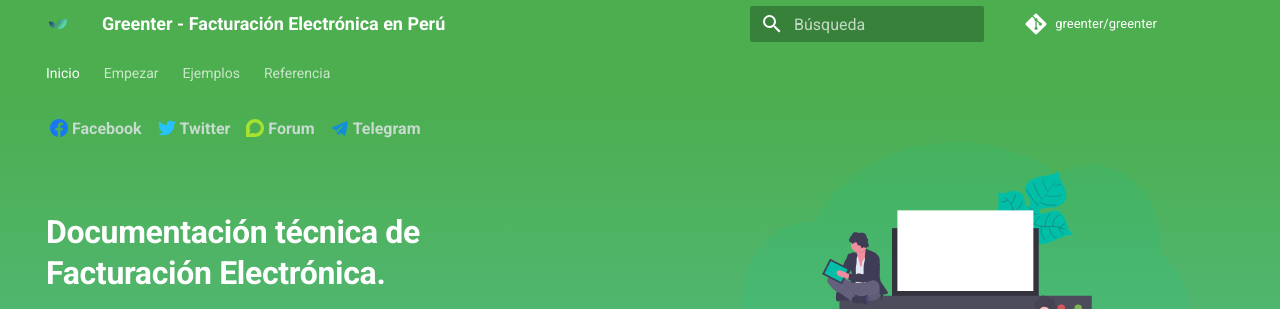
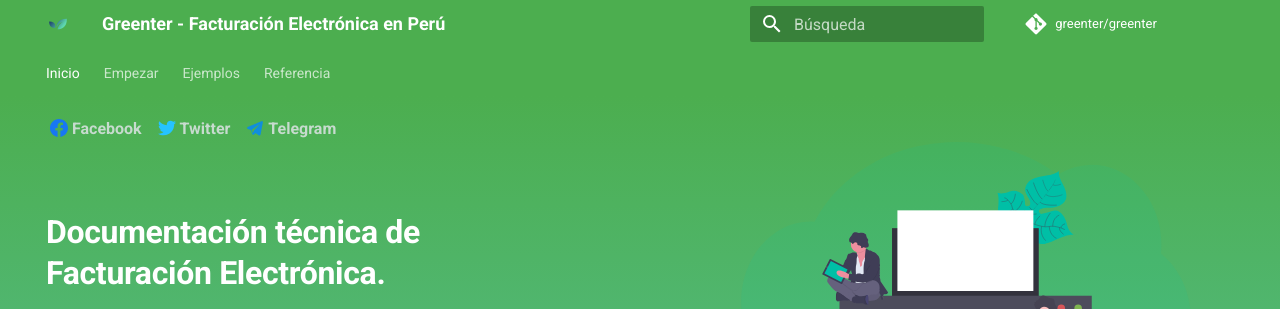
Before and after one commit to thegreenter/docs, an MkDocs documentation site: the page built from docs/index.md, in a window 1280 px wide. Shown: the top 309 px of the page. Built offline with MkDocs 1.6.1 and Material for MkDocs 9.7.7, drawn with Linux system fonts in a browser that asks for light colours; comment, search, counter and statistics services are not loaded.

Commit message:
Update Telegram url

```diff
--- a/docs/overrides/home.html
+++ b/docs/overrides/home.html
@@ -7,8 +7,8 @@
     <div class="social-top">
         <a href="https://fb.me/thegreenter" target="_blank"> <span class="twemoji facebook"> <svg role="img" viewBox="0 0 24 24" xmlns="http://www.w3.org/2000/svg"><path d="M23.9981 11.9991C23.9981 5.37216 18.626 0 11.9991 0C5.37216 0 0 5.37216 0 11.9991C0 17.9882 4.38789 22.9522 10.1242 23.8524V15.4676H7.07758V11.9991H10.1242V9.35553C10.1242 6.34826 11.9156 4.68714 14.6564 4.68714C15.9692 4.68714 17.3424 4.92149 17.3424 4.92149V7.87439H15.8294C14.3388 7.87439 13.8739 8.79933 13.8739 9.74824V11.9991H17.2018L16.6698 15.4676H13.8739V23.8524C19.6103 22.9522 23.9981 17.9882 23.9981 11.9991Z"></path></svg> </span> <strong>Facebook</strong> </a>
         <a href="https://twitter.com/thegreenter" target="_blank"> <span class="twemoji twitter"> <svg xmlns="http://www.w3.org/2000/svg" viewBox="0 0 512 512"><path d="M459.37 151.716c.325 4.548.325 9.097.325 13.645 0 138.72-105.583 298.558-298.558 298.558-59.452 0-114.68-17.219-161.137-47.106 8.447.974 16.568 1.299 25.34 1.299 49.055 0 94.213-16.568 130.274-44.832-46.132-.975-84.792-31.188-98.112-72.772 6.498.974 12.995 1.624 19.818 1.624 9.421 0 18.843-1.3 27.614-3.573-48.081-9.747-84.143-51.98-84.143-102.985v-1.299c13.969 7.797 30.214 12.67 47.431 13.319-28.264-18.843-46.781-51.005-46.781-87.391 0-19.492 5.197-37.36 14.294-52.954 51.655 63.675 129.3 105.258 216.365 109.807-1.624-7.797-2.599-15.918-2.599-24.04 0-57.828 46.782-104.934 104.934-104.934 30.213 0 57.502 12.67 76.67 33.137 23.715-4.548 46.456-13.32 66.599-25.34-7.798 24.366-24.366 44.833-46.132 57.827 21.117-2.273 41.584-8.122 60.426-16.243-14.292 20.791-32.161 39.308-52.628 54.253z"></path></svg> </span> <strong>Twitter</strong> </a>
-        <a href="https://community.greenter.dev/" target="_blank"> <span class="twemoji discourse"> <svg role="img" viewBox="0 0 24 24" xmlns="http://www.w3.org/2000/svg"><path d="M12.103 0C18.666 0 24 5.485 24 11.997c0 6.51-5.33 11.99-11.9 11.99L0 24V11.79C0 5.28 5.532 0 12.103 0zm.116 4.563c-2.593-.003-4.996 1.352-6.337 3.57-1.33 2.208-1.387 4.957-.148 7.22L4.4 19.61l4.794-1.074c2.745 1.225 5.965.676 8.136-1.39 2.17-2.054 2.86-5.228 1.737-7.997-1.135-2.778-3.84-4.59-6.84-4.585h-.008z"></path></svg> </span> <strong>Forum</strong> </a>
-        <a href="https://t.me/+EZKfH3D1cDtlNDE5" target="_blank"> <span class="twemoji telegram"> <svg xmlns="http://www.w3.org/2000/svg" viewBox="0 0 50 50"><path d="M46.137,6.552c-0.75-0.636-1.928-0.727-3.146-0.238l-0.002,0C41.708,6.828,6.728,21.832,5.304,22.445	c-0.259,0.09-2.521,0.934-2.288,2.814c0.208,1.695,2.026,2.397,2.248,2.478l8.893,3.045c0.59,1.964,2.765,9.21,3.246,10.758	c0.3,0.965,0.789,2.233,1.646,2.494c0.752,0.29,1.5,0.025,1.984-0.355l5.437-5.043l8.777,6.845l0.209,0.125	c0.596,0.264,1.167,0.396,1.712,0.396c0.421,0,0.825-0.079,1.211-0.237c1.315-0.54,1.841-1.793,1.896-1.935l6.556-34.077	C47.231,7.933,46.675,7.007,46.137,6.552z M22,32l-3,8l-3-10l23-17L22,32z"/></svg> </span> <strong>Telegram</strong> </a>
+        <!--<a href="https://community.greenter.dev/" target="_blank"> <span class="twemoji discourse"> <svg role="img" viewBox="0 0 24 24" xmlns="http://www.w3.org/2000/svg"><path d="M12.103 0C18.666 0 24 5.485 24 11.997c0 6.51-5.33 11.99-11.9 11.99L0 24V11.79C0 5.28 5.532 0 12.103 0zm.116 4.563c-2.593-.003-4.996 1.352-6.337 3.57-1.33 2.208-1.387 4.957-.148 7.22L4.4 19.61l4.794-1.074c2.745 1.225 5.965.676 8.136-1.39 2.17-2.054 2.86-5.228 1.737-7.997-1.135-2.778-3.84-4.59-6.84-4.585h-.008z"></path></svg> </span> <strong>Forum</strong> </a>-->
+        <a href="https://t.me/thegreenter" target="_blank"> <span class="twemoji telegram"> <svg xmlns="http://www.w3.org/2000/svg" viewBox="0 0 50 50"><path d="M46.137,6.552c-0.75-0.636-1.928-0.727-3.146-0.238l-0.002,0C41.708,6.828,6.728,21.832,5.304,22.445	c-0.259,0.09-2.521,0.934-2.288,2.814c0.208,1.695,2.026,2.397,2.248,2.478l8.893,3.045c0.59,1.964,2.765,9.21,3.246,10.758	c0.3,0.965,0.789,2.233,1.646,2.494c0.752,0.29,1.5,0.025,1.984-0.355l5.437-5.043l8.777,6.845l0.209,0.125	c0.596,0.264,1.167,0.396,1.712,0.396c0.421,0,0.825-0.079,1.211-0.237c1.315-0.54,1.841-1.793,1.896-1.935l6.556-34.077	C47.231,7.933,46.675,7.007,46.137,6.552z M22,32l-3,8l-3-10l23-17L22,32z"/></svg> </span> <strong>Telegram</strong> </a>
     </div>
     <div class="tx-hero">
         <div class="tx-hero__image">
```
